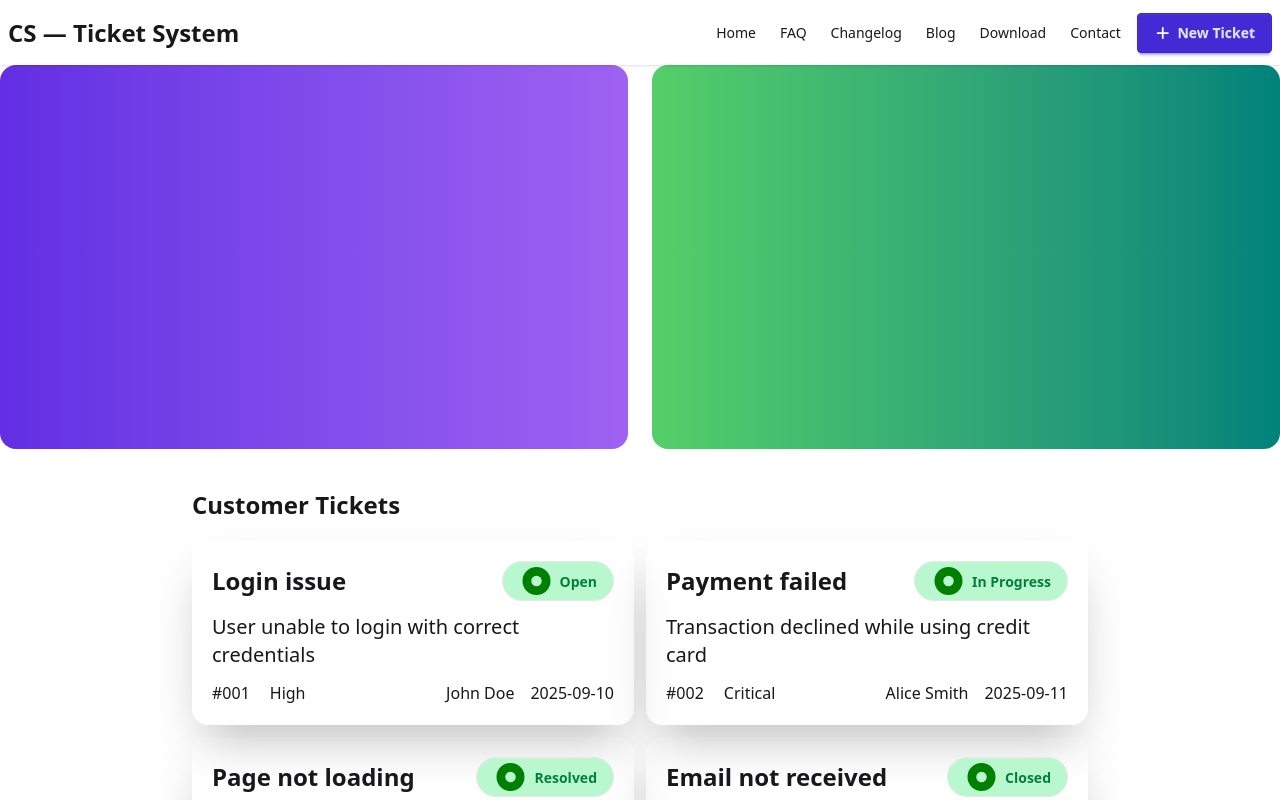
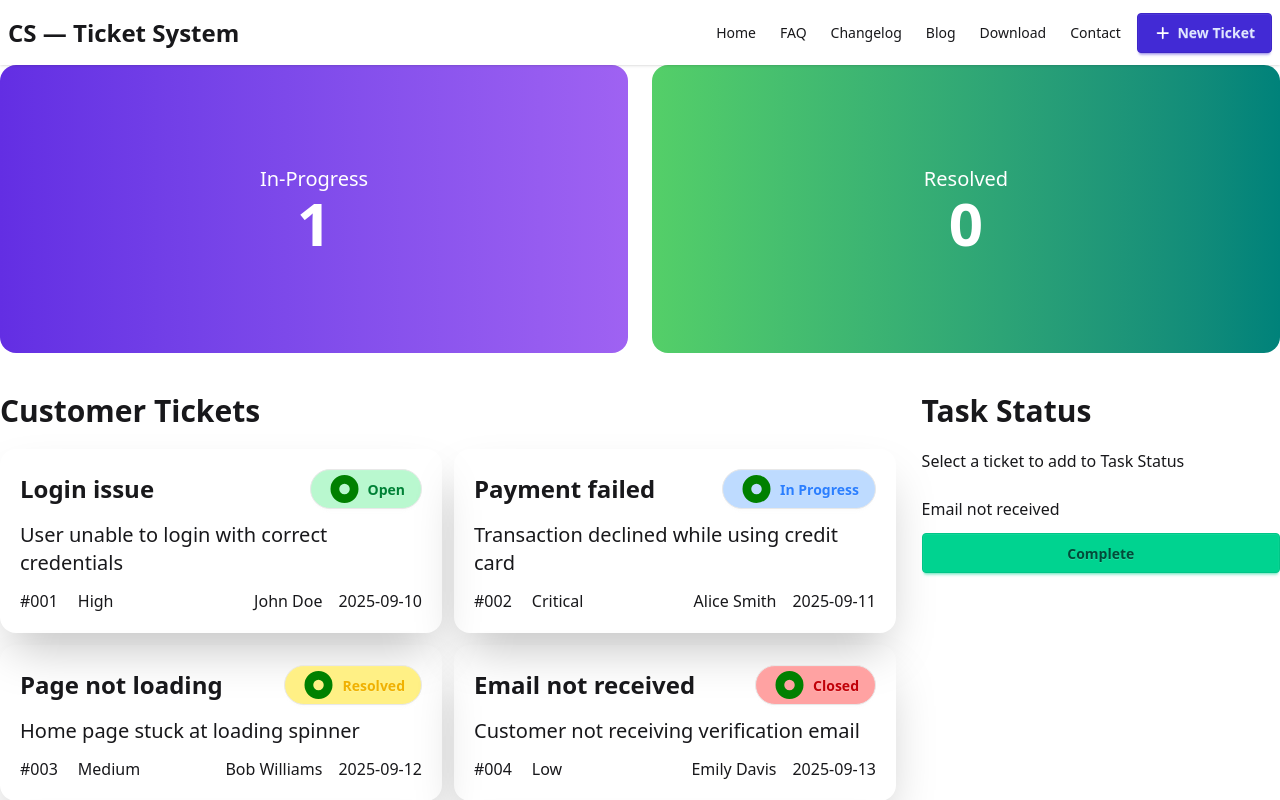
Before and after one commit to Mahadi9990/B12A7-Customer-Support-Zone, a React (Vite) app: page / in a window 1280 px wide. Both pictures are taken after a click on the button "Closed". Shown: the top 800 px of the page. Built offline with nearby package versions, Linux system fonts and the light colour scheme.

Commit message:
cm resolve tast section

```diff
--- a/src/App.jsx
+++ b/src/App.jsx
@@ -1,15 +1,18 @@
-import Banner from "./assets/Banner"
+import { useState } from "react";
+import Banner from "./components/Banner/Banner"
 import Navbar from "./components/Navbar/Navbar"
-import Main from "./components/pages/Main"
+import Main from "./pages/Main"
 
 
 function App() {
+  const [progress, setprogress] = useState([]);
+  const [resolveCount, setresolveCount] = useState(0);
 
   return (
     <>
       <Navbar/>
-      <Banner/>
-      <Main/>
+      <Banner progress={progress} resolveCount={resolveCount}/>
+      <Main progress={progress} setprogress={setprogress} resolveCount={resolveCount} setresolveCount={setresolveCount} />
     </>
   )
 }
--- a/src/assets/Banner.jsx
+++ /dev/null
@@ -1,16 +0,0 @@
-
-export default function Banner() {
-  return (
-    <div className='max-w-[1300px] mx-auto flex justify-between items-center gap-6'>
-        <div className={`bg-gradient-to-r from-[#632EE3] to-[#9F62F2] h-96 w-full rounded-2xl `}
-        >
-        </div>
-
-        <div className={`bg-gradient-to-r from-[#54CF68] to-[#00827A] h-96 w-full rounded-2xl`}
-
-        >
-        </div>
-    </div>
-
-  )
-}
--- a/src/components/AllCard/AllCard.jsx
+++ b/src/components/AllCard/AllCard.jsx
@@ -1,18 +1,18 @@
 import React, { use } from "react";
 import Card from "../Card/Card";
 
-export default function AllCard({ fetchData }) {
+export default function AllCard({ fetchData,setprogress,progress }) {
   const allCard = use(fetchData);
+
   return (
-    <>
+
       <div className="w-full lg:w-[70%]">
-        <h1 className="font-bold text-2xl text-start py-5">Customer Tickets</h1>
+        <h1 className="font-bold text-3xl text-start py-5">Customer Tickets</h1>
         <div className="grid grid-cols-1 md:grid-cols-2 gap-3 h-72 ">
           {allCard && allCard.length
-            ? allCard.map((item) => <Card key={item.id} cardItem={item} />)
+            ? allCard.map((item) => <Card progress={progress} setprogress={setprogress}  key={item.id} cardItem={item} />)
             : null}
         </div>
       </div>
-    </>
   );
 }
--- /dev/null
+++ b/src/components/Banner/Banner.jsx
@@ -0,0 +1,17 @@
+
+export default function Banner({progress,resolveCount}) {
+  return (
+    <div className='max-w-[1300px] mx-auto flex justify-between items-center gap-6'>
+        <div className={`bg-gradient-to-r from-[#632EE3] to-[#9F62F2] h-72 w-full rounded-2xl flex flex-col text-white justify-center items-center`}
+        >
+          <h1 className="text-xl">In-Progress</h1>
+          <p className="text-6xl font-bold">{progress.length}</p>
+        </div>
+        <div className={`bg-gradient-to-r from-[#54CF68] to-[#00827A] h-72 w-full rounded-2xl flex flex-col text-white justify-center items-center`}>
+          <h1 className="text-xl ">Resolved</h1>
+          <p className="text-6xl font-bold">{resolveCount}</p>
+        </div>
+    </div>
+
+  )
+}
--- a/src/components/Card/Card.jsx
+++ b/src/components/Card/Card.jsx
@@ -1,18 +1,29 @@
 import { FontAwesomeIcon } from "@fortawesome/react-fontawesome";
 import { faCircleDot } from "@fortawesome/free-solid-svg-icons";
-export default function Card({cardItem}) {
+export default function Card({ cardItem,setprogress,progress }) {
+  const handleClick = (item) => {
+    setprogress([...progress,item])
+  };
   return (
-    <div className="p-5 rounded-2xl shadow-2xl">
+    <div
+      onClick={() => handleClick(cardItem)}
+      className="p-5 rounded-2xl shadow-2xl"
+    >
       <div className="flex justify-between items-center">
         <h1 className="text-2xl font-bold">{cardItem.title}</h1>
-            <button className="btn rounded-3xl bg-green-200 text-green-700 "> <FontAwesomeIcon icon={faCircleDot} size="2x" color="green"  />{cardItem.status}</button>
+        <button className={`btn rounded-3xl ${cardItem.status === 'Open'?'bg-green-200 text-green-700':cardItem.status === 'Resolved'?'bg-yellow-200 text-yellow-500':cardItem.status === 'In Progress'?
+            'bg-blue-200 text-blue-500':"bg-red-300 text-red-700"}`}>
+          <FontAwesomeIcon icon={faCircleDot} size="2x" color="green" />
+          {cardItem.status}
+        </button>
       </div>
       <div className="py-3">
         <p className="text-xl">{cardItem.description}</p>
       </div>
       <div className="flex justify-between items-center">
         <div className="flex justify-center items-center">
-                <span className="pr-5">#00{cardItem.id}</span><span>{cardItem.priority}</span>
+          <span className="pr-5">#00{cardItem.id}</span>
+          <span>{cardItem.priority}</span>
         </div>
         <div className="flex justify-center items-center gap-4">
           <h1>{cardItem.customer}</h1>
@@ -20,5 +31,5 @@ export default function Card({cardItem}) {
         </div>
       </div>
     </div>
-  )
+  );
 }
--- /dev/null
+++ b/src/components/Task/Task.jsx
@@ -0,0 +1,30 @@
+import React from "react";
+
+export default function Task({ progress ,setprogress ,resolveCount,setresolveCount }) {
+    const handleResolve =(item)=>{
+        const resolve = progress.filter((allitme)=> allitme.id !== item.id)
+        setprogress(resolve)
+        setresolveCount(resolveCount + 1)
+    }
+  return (
+    <div className="w-full lg:w-[28%]">
+      <h1 className="font-bold text-3xl text-start py-5">Task Status</h1>
+      <p className="text-md">Select a ticket to add to Task Status</p>
+      <div className="flex flex-col justify-start items-start">
+        {progress && progress.length > 0 ? (
+          progress.map((item) => (
+            <div key={item.id} className="my-3 w-full">
+              <h1 className="py-3">{item.title}</h1>
+              <button onClick={()=>handleResolve(item)} className="btn btn-success w-full">Complete</button>
+            </div>
+          ))
+        ) : (
+          <div className="mt-5">
+            <h1 className="text-start font-bold text-3xl">Resolved Task</h1>
+            <p className="text-md">No resolved tasks yet.</p>
+          </div>
+        )}
+      </div>
+    </div>
+  );
+}
--- a/src/components/pages/Main.jsx
+++ /dev/null
@@ -1,14 +0,0 @@
-import AllCard from '../AllCard/AllCard'
-
-const fetchFunction = async()=>{
-    const res = await fetch("/card.json")
-    return res.json()
-}
-const fetchData = fetchFunction()
-export default function Main() {
-  return (
-    <div className='flex lg:flex-col justify-between items-center max-w-[1300px] mx-auto mt-5'>
-        <AllCard  fetchData={fetchData}/>
-    </div>
-  )
-}
--- /dev/null
+++ b/src/pages/Main.jsx
@@ -0,0 +1,30 @@
+import { Suspense } from "react";
+import AllCard from "../components/AllCard/AllCard";
+import Task from "../components/Task/Task";
+
+const fetchFunction = async () => {
+  const res = await fetch("/card.json");
+  return res.json();
+};
+const fetchData = fetchFunction();
+export default function Main({setprogress ,progress,resolveCount,setresolveCount}) {
+
+ return (
+    <div className="flex lg:flex-cols justify-between items-start max-w-[1300px] mx-auto mt-5">
+      <Suspense
+        fallback={
+          <div>
+            <span className="loading loading-spinner loading-xs"></span>
+            <span className="loading loading-spinner loading-sm"></span>
+            <span className="loading loading-spinner loading-md"></span>
+            <span className="loading loading-spinner loading-lg"></span>
+            <span className="loading loading-spinner loading-xl"></span>
+           </div>
+        }
+      >
+        <AllCard setprogress={setprogress} progress={progress} fetchData={fetchData} />
+      </Suspense>
+      <Task progress={progress} setprogress={setprogress} resolveCount={resolveCount} setresolveCount={setresolveCount}/>
+    </div>
+  );
+}
```
Lines whose indentation alone changed are shown as unchanged.
